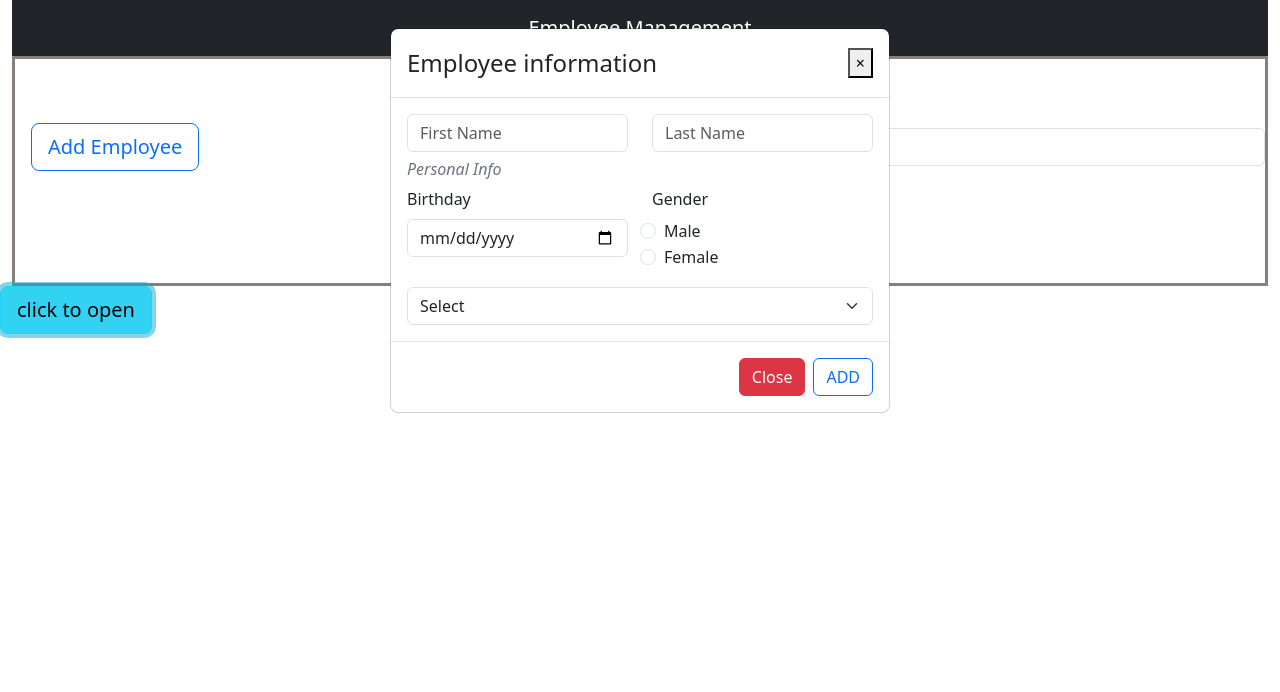
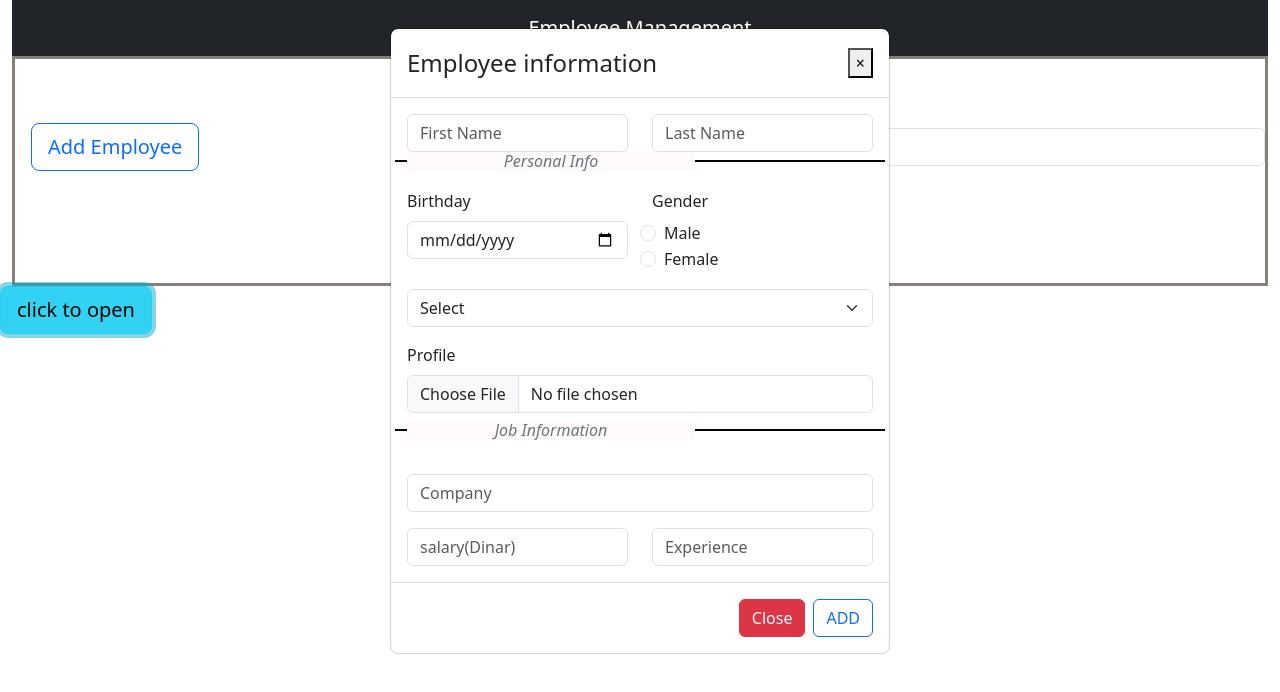
Before and after one commit to ahmedbouzid/employeManageSyteme, an Angular app: page / in a window 1280 px wide. Both pictures are taken after a click on the button "click to open". Shown: the top 692 px of the page. Built offline with nearby package versions, Linux system fonts and the light colour scheme.

Commit message:
create form

```diff
--- a/src/app/app.component.html
+++ b/src/app/app.component.html
@@ -4,11 +4,15 @@
   <main>
     <!-- Tool bar for search and add -->
     <div class="toolbar mt-5">
-      <div class="add-employee ">
+      <div class="add-employee">
         <button class="btn btn-outline-primary btn-lg">Add Employee</button>
       </div>
       <div class="search-employe">
-        <input type="search" class="form-control" placeholder="Search Employee">
+        <input
+          type="search"
+          class="form-control"
+          placeholder="Search Employee"
+        />
       </div>
     </div>
     <!-- Display all employees here -->
@@ -22,71 +26,130 @@
   </main>
 </div>
 <!-- Button trigger modal -->
- <button type="button" class="btn btn-info btn-lg" (click)="openModal()">click to open</button>
- <div class="modal" tabindex="-1" role="dialog"  [ngStyle]="{'display':display}">
+<button type="button" class="btn btn-info btn-lg" (click)="openModal()">
+  click to open
+</button>
+<div class="modal" tabindex="-1" role="dialog" [ngStyle]="{ display: display }">
   <div class="modal-dialog" role="document">
     <div class="modal-content">
       <div class="modal-header">
         <h4 class="modal-title">Employee information</h4>
-                        <button type="button" class="close" aria-label="Close" (click)="onCloseHandled()"><span aria-hidden="true">&times;</span></button>
+        <button
+          type="button"
+          class="close"
+          aria-label="Close"
+          (click)="onCloseHandled()"
+        >
+          <span aria-hidden="true">&times;</span>
+        </button>
       </div>
       <div class="modal-body">
         <form action="">
           <div class="row">
             <div class="col">
-      <input type="text" class="form-control" placeholder="First Name">
+              <input
+                type="text"
+                class="form-control"
+                placeholder="First Name"
+              />
             </div>
             <div class="col">
-      <input type="text" class="form-control" name="" id="" placeholder="Last Name">
+              <input
+                type="text"
+                class="form-control"
+                name=""
+                id=""
+                placeholder="Last Name"
+              />
             </div>
           </div>
           <!-- Information personnelle -->
           <div class="row mt-2">
-    <div class="col">
-      <h6 class="text-secondary fst-italic"> Personal Info</h6>
+            <div class="col heading">
+              <h6 class="text-secondary fst-italic">Personal Info</h6>
             </div>
           </div>
           <div class="row">
             <div class="col">
               <label for="datepicker" class="form-label">Birthday</label>
-      <input type="date" class="form-control" id="datepicker">
+              <input type="date" class="form-control" id="datepicker" />
             </div>
             <div class="col">
               <div class="row">
-      <label for="gender" class="form-label" >Gender</label>
+                <label for="gender" class="form-label">Gender</label>
               </div>
 
               <div class="col">
-      <div class="row ">
-
+                <div class="row">
                   <div class="form-check form-check-inline">
-          <input type="radio" class="form-check-input " name="gender" id="male" value="1">
+                    <input
+                      type="radio"
+                      class="form-check-input"
+                      name="gender"
+                      id="male"
+                      value="1"
+                    />
                     <label for="male" class="form-check-label">Male</label>
-
                   </div>
                   <div class="form-check form-check-inline">
-          <input type="radio" class="form-check-input " name="gender" id="female" value="2">
+                    <input
+                      type="radio"
+                      class="form-check-input"
+                      name="gender"
+                      id="female"
+                      value="2"
+                    />
                     <label for="female" class="form-check-label">Female</label>
-
                   </div>
                 </div>
               </div>
-
             </div>
-
           </div>
           <div class="row mt-3">
             <div class="col">
               <select name="" class="form-select">
-<option value=""> Select</option>
+                <option value="">Select</option>
+                <option *ngFor="let opt of eductationOption">{{opt | titlecase}}</option>
               </select>
             </div>
           </div>
-</form>                      </div>
+          <div class="row mt-3">
+            <div class="col">
+              <label for="profile" class="form-label"> Profile</label>
+              <input type="file" class="form-control" placeholder="Profile Image" name="" id="">
+            </div>
+          </div>
+          <div class="row mt-3" >
+            <div class="col heading">
+              <h6 class="text-secondary fst-italic" >Job Information</h6>
+            </div>
+          </div>
+          <div class="row mt-3">
+            <div class="col">
+              <input type="text" class="form-control" placeholder="Company" name="" id="">
+            </div>
+          </div>
+          <div class="row mt-3">
+            <div class="col">
+              <input type="number" class="form-control" placeholder="salary(Dinar)">
+            </div>
+            <div class="col">
+              <input type="number" class="form-control" placeholder="Experience">
+            </div>
+          </div>
+        </form>
+      </div>
       <div class="modal-footer">
-                        <button type="button" class="btn btn-danger" (click)="onCloseHandled()" >Close</button>
-                        <button type="button" class="btn btn-outline-primary" (click)="onCloseHandled()" >ADD</button>
-
+        <button type="button" class="btn btn-danger" (click)="onCloseHandled()">
+          Close
+        </button>
+        <button
+          type="button"
+          class="btn btn-outline-primary"
+          (click)="onCloseHandled()"
+        >
+          ADD
+        </button>
       </div>
     </div>
   </div>
--- a/src/app/app.component.scss
+++ b/src/app/app.component.scss
@@ -17,3 +17,14 @@ main {
   width: 65%;
   height: fit-content;
 }
+.heading {
+  border-top: solid 2px black;
+}
+
+.heading h6 {
+background-color: rgb(255, 250, 250);
+text-align: center;
+width: 18rem;
+transform: translateY(-50%);
+
+}
--- a/src/app/app.component.ts
+++ b/src/app/app.component.ts
@@ -9,6 +9,11 @@ import { Component } from '@angular/core';
 })
 export class AppComponent {
   title = 'EmployeManage';
+  eductationOption = [
+    'Diplomé' ,
+    "Phd" ,
+    "sans diplome"
+  ]
   display = "none" ;
   openModal() {
     this.display = "block"
--- a/src/app/app.module.ts
+++ b/src/app/app.module.ts
@@ -1,6 +1,6 @@
 import { NgModule } from '@angular/core';
 import { BrowserModule } from '@angular/platform-browser';
-
+import {ReactiveFormsModule} from '@angular/forms'
 import { AppRoutingModule } from './app-routing.module';
 import { AppComponent } from './app.component';
 import { HeaderComponent } from './components/shared/header/header.component';
@@ -12,7 +12,8 @@ import { HeaderComponent } from './components/shared/header/header.component';
   ],
   imports: [
     BrowserModule,
-    AppRoutingModule
+    AppRoutingModule,
+    ReactiveFormsModule
   ],
   providers: [],
   bootstrap: [AppComponent]
```
Lines whose indentation alone changed are shown as unchanged.
